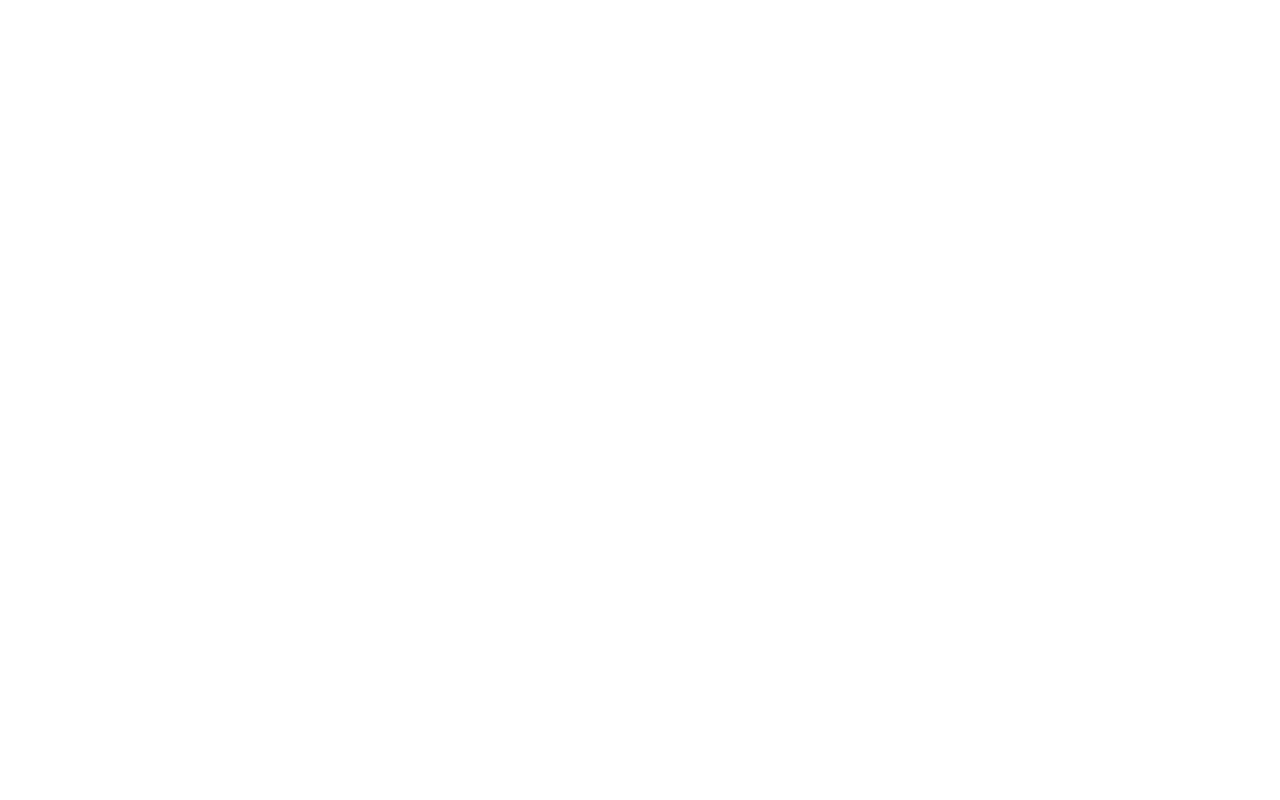
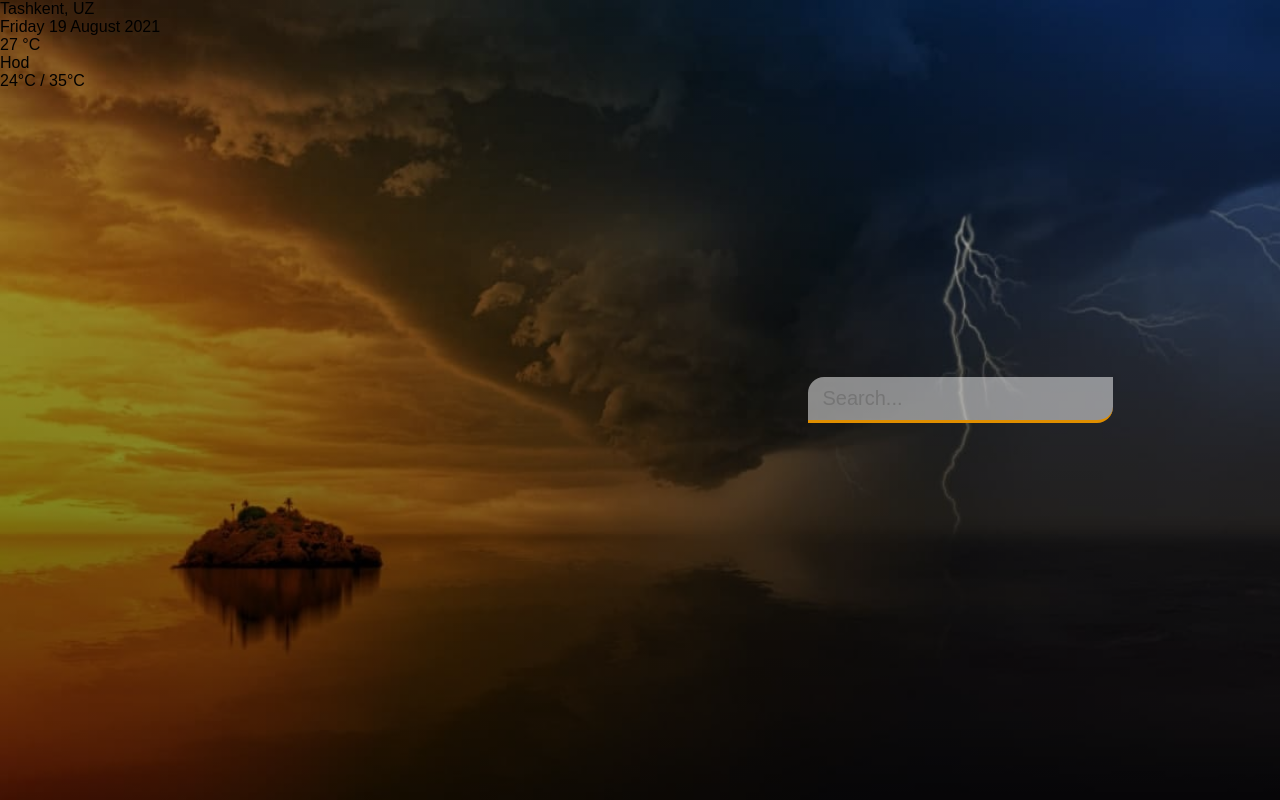
Before and after one commit to Shakhzod1999/js-WeatherApp, a plain HTML site: page index.html in a window 1280 px wide. Drawn offline with Linux system fonts and the light colour scheme.

Commit message:
weatherInput

```diff
--- a/index.html
+++ b/index.html
@@ -0,0 +1,34 @@
+<!DOCTYPE html>
+<html lang="en">
+  <head>
+    <meta charset="UTF-8" />
+    <meta http-equiv="X-UA-Compatible" content="IE=edge" />
+    <meta name="viewport" content="width=device-width, initial-scale=1.0" />
+    <title>Weather App</title>
+    <link rel="stylesheet" href="style.css" />
+  </head>
+  <body>
+    <div class="app_wrap">
+      <main>
+        <section class="location">
+          <div class="city">Tashkent, UZ</div>
+          <div class="date">Friday 19 August 2021</div>
+        </section>
+        <div class="main_temp">
+          <div class="temp">27 <span>°C</span></div>
+          <div class="weather">Hod</div>
+          <div class="hi_low">24°C / 35°C</div>
+        </div>
+      </main>
+      <header>
+        <input
+          type="text"
+          autocomplete="Off"
+          class="search_box"
+          placeholder="Search..."
+        />
+      </header>
+    </div>
+    <script src="script.js"></script>
+  </body>
+</html>
--- a/style.css
+++ b/style.css
@@ -7,4 +7,43 @@
 body {
   font-family: sans-serif;
   background-image: url(bg.jpg);
+  background-size: cover;
+  background-position: top center;
 }
+
+.app_wrap {
+  display: grid;
+  grid-template-columns: 50% 50%;
+  height: 100vh;
+  background-image: linear-gradient(
+    to bottom,
+    rgba(0, 0, 0, 0.3),
+    rgba(0, 0, 0, 0.6)
+  );
+}
+header {
+  display: flex;
+  justify-content: center;
+  align-items: center;
+  padding: 50px 15px;
+}
+
+header input {
+  width: 50%;
+  padding: 10px 15px;
+  min-width: 280px;
+  border: none;
+  outline: none;
+  background-color: rgba(255, 255, 255, 0.5);
+  border-radius: 16px 0 16px 0;
+  border-bottom: 3px solid #df8e00;
+  color: #333;
+  font-size: 20px;
+  font-weight: 300;
+  transition: 0.2s ease-out;
+}
+
+header input:focus {
+  background-color: rgba(255, 255, 255, 0.8);
+  border-radius: 0 16px 0 16px;
+}
```
